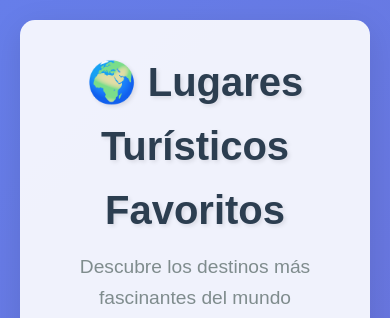
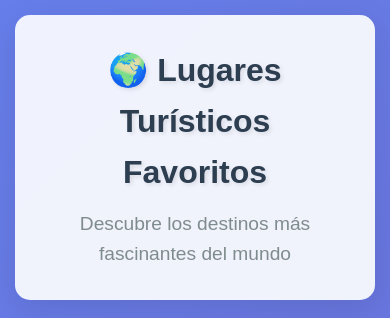
Before and after one commit to Drave18/PARTE3--RUBRICA, a plain HTML site: page index.html in a window 390 px wide. Shown: the top 318 px of the page. Drawn offline with Linux system fonts and the light colour scheme.

Commit message:
responsive: Agregar media queries para mejorar experiencia móvil

```diff
--- a/index.html
+++ b/index.html
@@ -120,6 +120,20 @@
             color: #7f8c8d;
             font-size: 1rem;
         }
+
+        @media (max-width: 768px) {
+            .destinations-grid {
+                grid-template-columns: 1fr;
+            }
+
+            h1 {
+                font-size: 2rem;
+            }
+
+            .container {
+                padding: 15px;
+            }
+        }
     </style>
 </head>
 <body>
```
